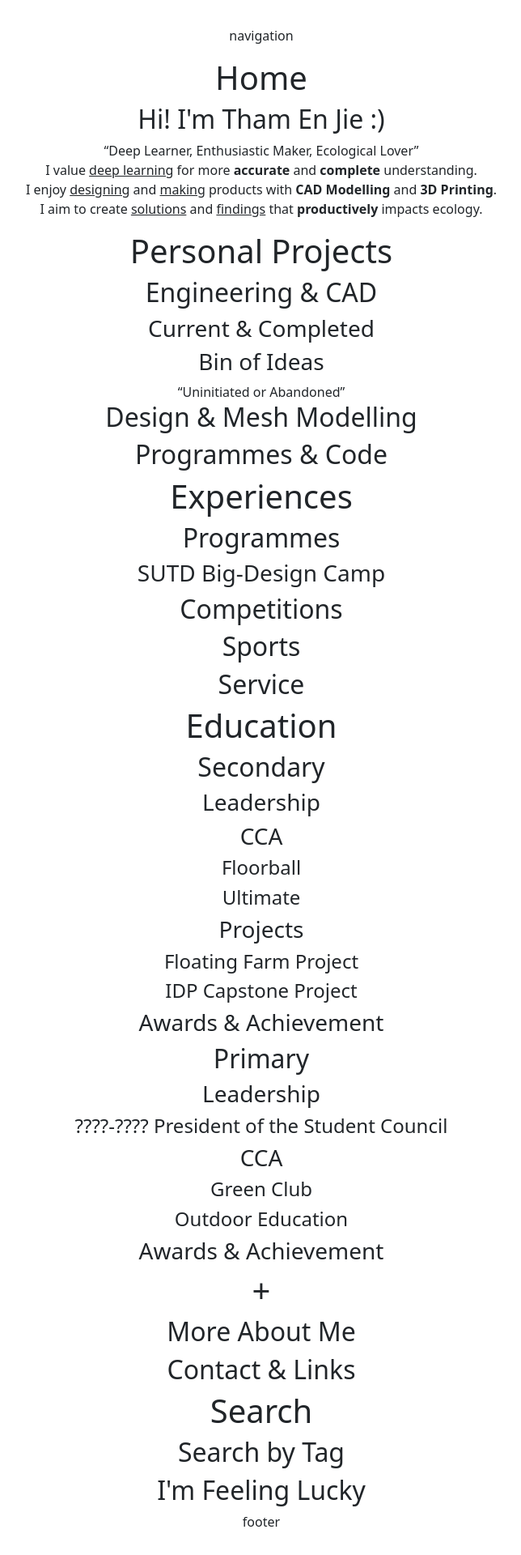
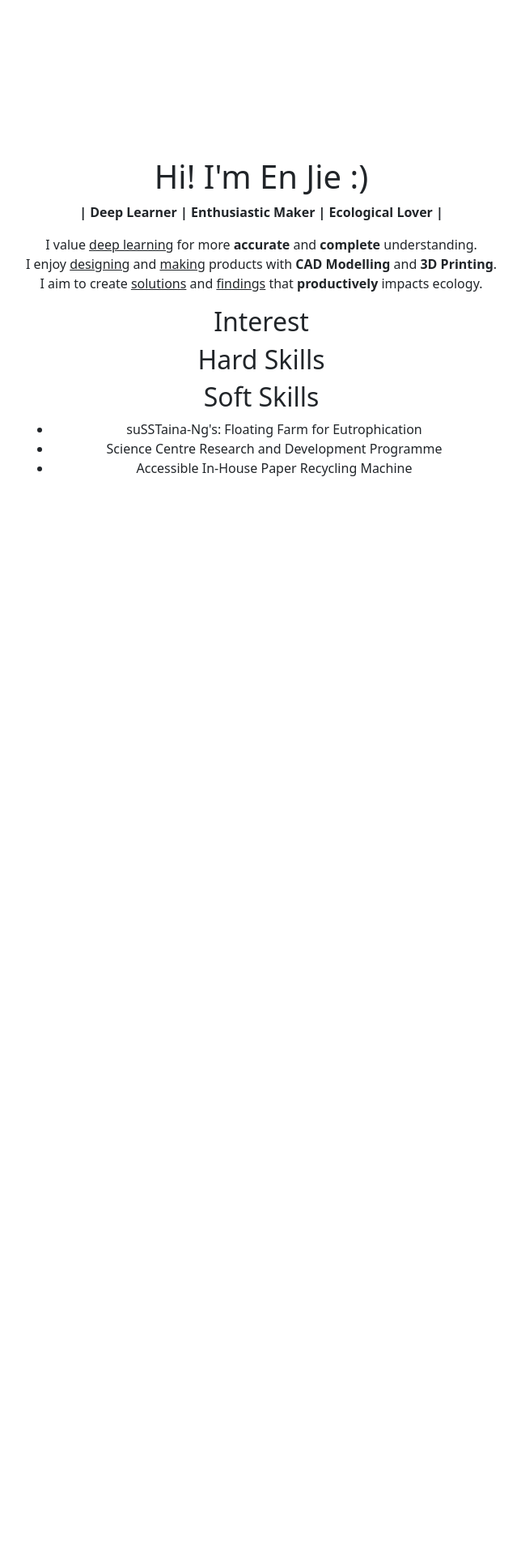
Before and after one commit to thamEnJie/Portfolio, a Svelte app: page / in a window 1280 px wide. Shown: the top 1920 px of the page at 81% size, without its empty margins (317-961 px from the left). After the commit the page ends 800 px from the top, so only its background shows below. Built offline with nearby package versions, Linux system fonts and the light colour scheme.

Commit message:
home page initiation

```diff
--- a/src/App.svelte
+++ b/src/App.svelte
@@ -2,6 +2,7 @@
   import {
     Styles,
   } from "@sveltestrap/sveltestrap"
+  import HomePage from "./lib/home/home.svelte"
 
   export let title:string = "En Jie's Portfolio"
 </script>
@@ -13,75 +14,20 @@
 
 <head><title>{title}</title></head>
 
-<header>
+
+<!-- <header>
 <p>navigation</p>
-</header>
+</header> -->
 <!-- This is just a quick run down of all the content, and will be transformed later on. -->
 <!-- TODO: Implement Tags -->
 <main>
-<div>
-  <h1>Home</h1>
-  <div>
-    <h2>Hi! I'm Tham En Jie :)</h2>
-    <q>Deep Learner, Enthusiastic Maker, Ecological Lover</q>
-    <p>
-      I value <u>deep learning</u> for more <b>accurate</b> and <b>complete</b> understanding.<br>
-      I enjoy <u>designing</u> and <u>making</u> products with <b>CAD Modelling</b> and <b>3D Printing</b>.<br>
-      I aim to create <u>solutions</u> and <u>findings</u> that <b>productively</b> impacts ecology.
-    </p>
-  </div>
-</div>
-<div>
-  <h1>Personal Projects</h1>
-    <h2>Engineering & CAD</h2>
-      <h3>Current & Completed</h3>
-      <h3>Bin of Ideas</h3>
-        <q>Uninitiated or Abandoned</q>
-    <h2>Design & Mesh Modelling</h2>
-    <h2>Programmes & Code</h2>
-</div>
-<div>
-  <h1>Experiences</h1>
-    <h2>Programmes</h2>
-      <h3>SUTD Big-Design Camp</h3>
-    <h2>Competitions</h2>
-    <h2>Sports</h2>
-    <h2>Service</h2>
-</div>
-<div>
-  <h1>Education</h1>
-    <h2>Secondary</h2>
-      <h3>Leadership</h3>
-      <h3>CCA</h3>
-        <h4>Floorball</h4>
-        <h4>Ultimate</h4>
-      <h3>Projects</h3>
-        <h4>Floating Farm Project</h4>
-        <h4>IDP Capstone Project</h4>
-      <h3>Awards & Achievement</h3>
-    <h2>Primary</h2>
-      <h3>Leadership</h3>
-        <h4>????-???? President of the Student Council</h4>
-      <h3>CCA</h3>
-        <h4>Green Club</h4>
-        <h4>Outdoor Education</h4>
-      <h3>Awards & Achievement</h3>
-</div>
-<div>
-  <h1>+</h1>
-  <h2>More About Me</h2>
-  <h2>Contact & Links</h2>
-</div>
-<div>
-  <h1>Search</h1>
-  <h2>Search by Tag</h2>
-  <h2>I'm Feeling Lucky</h2>
-  <!-- Weighted or Unweighted -->
-</div>
+  <HomePage />
 </main>
-<footer>
+<!-- <footer>
 <p>footer</p>
-</footer>
+</footer> -->
+
 
 <style>
+
 </style>
--- /dev/null
+++ b/src/lib/Item.svelte
@@ -0,0 +1,3 @@
+<script>
+    import { ItemDisplayType, items } from "./data/data"
+</script>
--- /dev/null
+++ b/src/lib/data/Item.svelte
@@ -0,0 +1,3 @@
+<script>
+    import { ItemDisplayType, items } from "./data"
+</script>
--- /dev/null
+++ b/src/lib/home/home.svelte
@@ -0,0 +1,23 @@
+<div>
+  <h1>Hi! I'm En Jie :)</h1>
+  <p><strong>| Deep Learner | Enthusiastic Maker | Ecological Lover |</strong></p>
+  <p>
+    I value <u>deep learning</u> for more <b>accurate</b> and <b>complete</b> understanding.<br>
+    I enjoy <u>designing</u> and <u>making</u> products with <b>CAD Modelling</b> and <b>3D Printing</b>.<br>
+    I aim to create <u>solutions</u> and <u>findings</u> that <b>productively</b> impacts ecology.
+  </p>
+</div>
+<div>
+  <h2>Interest</h2>
+</div>
+<div>
+  <h2>Hard Skills</h2>
+</div>
+<div>
+  <h2>Soft Skills</h2>
+</div>
+<ul>
+  <li>suSSTaina-Ng's: Floating Farm for Eutrophication</li>
+  <li>Science Centre Research and Development Programme</li>
+  <li>Accessible In-House Paper Recycling Machine</li>
+</ul>
```
Also changed, not shown: src/lib/data/data.ts (renamed from src/lib/components/data.ts).
